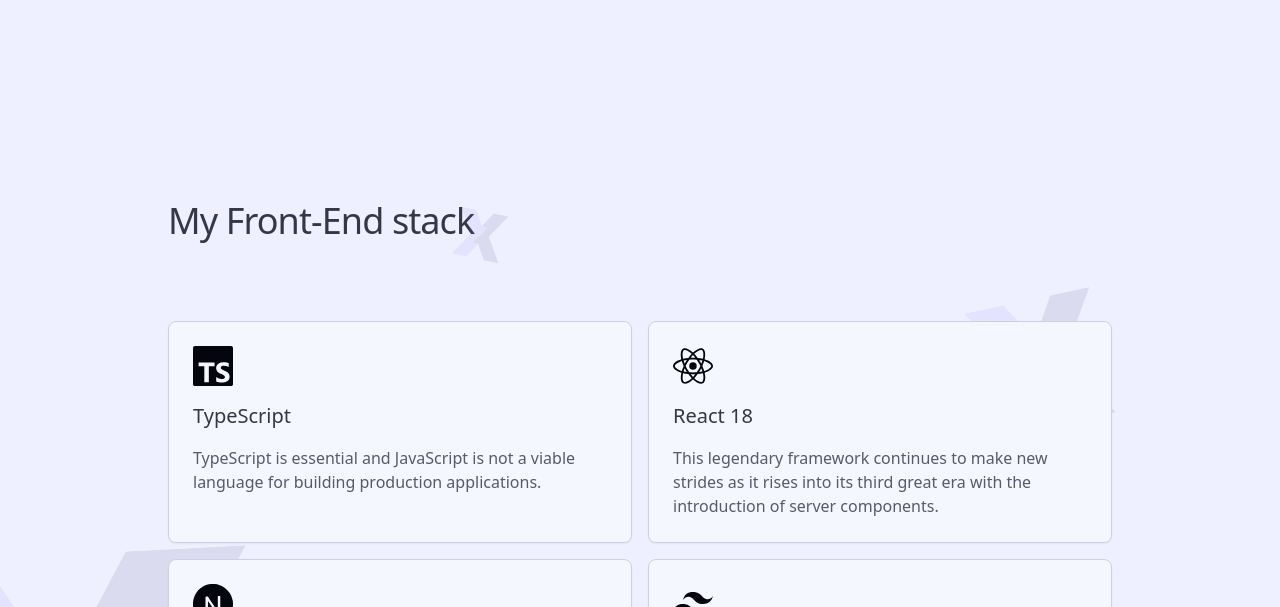
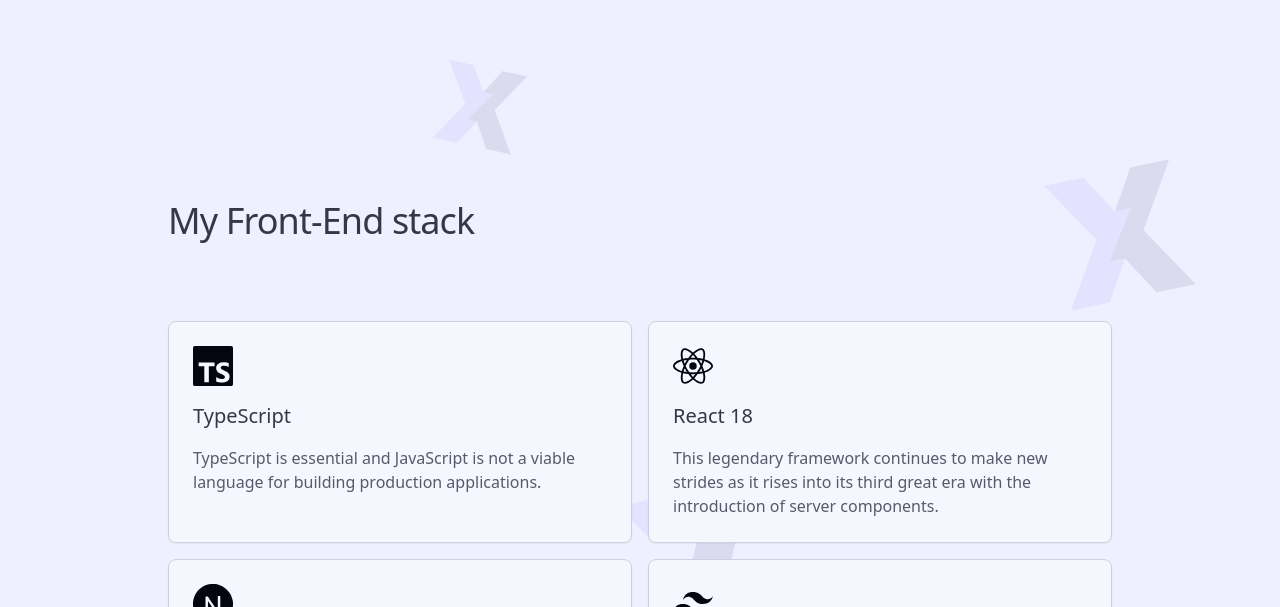
Before and after one commit to MaxRandle/portfolio-website-v4, a Next.js app: page /about in a window 1280 px wide. Shown: the part 1515-2122 px from the top of the page. Built offline with nearby package versions, Linux system fonts and the light colour scheme.

Commit message:
tweak scroll pattern

```diff
--- a/src/app/about/StackSection.tsx
+++ b/src/app/about/StackSection.tsx
@@ -28,17 +28,19 @@
         x: "-50%",
         y,
         width: "120rem",
-        height: "80rem",
+        height: "120rem",
         opacity: "0.1",
-        // border: "1px solid white",
+        // border: "1px solid black",
       }}
     >
-      <MotionIcon className="absolute left-[10rem] top-[10rem] h-[16rem] w-[16rem] -translate-x-1/2 -translate-y-1/2 rotate-3 transform" />
-      <MotionIcon className="absolute left-[24rem] top-[40rem] h-[24rem] w-[24rem] -translate-x-1/2 -translate-y-1/2 -rotate-3 transform" />
-      <MotionIcon className="absolute left-[45rem] top-[72rem] h-[6rem] w-[6rem] -translate-x-1/2 -translate-y-1/2 -rotate-45 transform" />
-      <MotionIcon className="absolute left-[50rem] top-[8rem] h-[3rem] w-[3rem] -translate-x-1/2 -translate-y-1/2 rotate-12 transform" />
-      <MotionIcon className="absolute left-[85rem] top-[16rem] h-[8rem] w-[8rem] -translate-x-1/2 -translate-y-1/2 -rotate-12 transform" />
-      <MotionIcon className="absolute left-[96rem] top-[50rem] h-[30rem] w-[30rem] -translate-x-1/2 -translate-y-1/2 rotate-3 transform" />
+      <MotionIcon className="absolute left-[10rem] top-[15rem] h-[16rem] w-[16rem] -translate-x-1/2 -translate-y-1/2 rotate-3 transform" />
+      <MotionIcon className="absolute left-[24rem] top-[60rem] h-[24rem] w-[24rem] -translate-x-1/2 -translate-y-1/2 -rotate-3 transform" />
+      <MotionIcon className="absolute left-[50rem] top-[12rem] h-[5rem] w-[5rem] -translate-x-1/2 -translate-y-1/2 rotate-12 transform" />
+      <MotionIcon className="absolute left-[45rem] top-[100rem] h-[12rem] w-[12rem] -translate-x-1/2 -translate-y-1/2 rotate-6 transform" />
+      <MotionIcon className="absolute left-[65rem] top-[37rem] h-[9rem] w-[9rem] -translate-x-1/2 -translate-y-1/2 rotate-45 transform" />
+      <MotionIcon className="absolute left-[90rem] top-[20rem] h-[8rem] w-[8rem] -translate-x-1/2 -translate-y-1/2 -rotate-12 transform" />
+      <MotionIcon className="absolute left-[96rem] top-[75rem] h-[30rem] w-[30rem] -translate-x-1/2 -translate-y-1/2 rotate-3 transform" />
+      <MotionIcon className="absolute left-[98rem] top-[110rem] h-[8rem] w-[8rem] -translate-x-1/2 -translate-y-1/2 -rotate-6 transform" />
     </motion.div>
   );
 }
```
